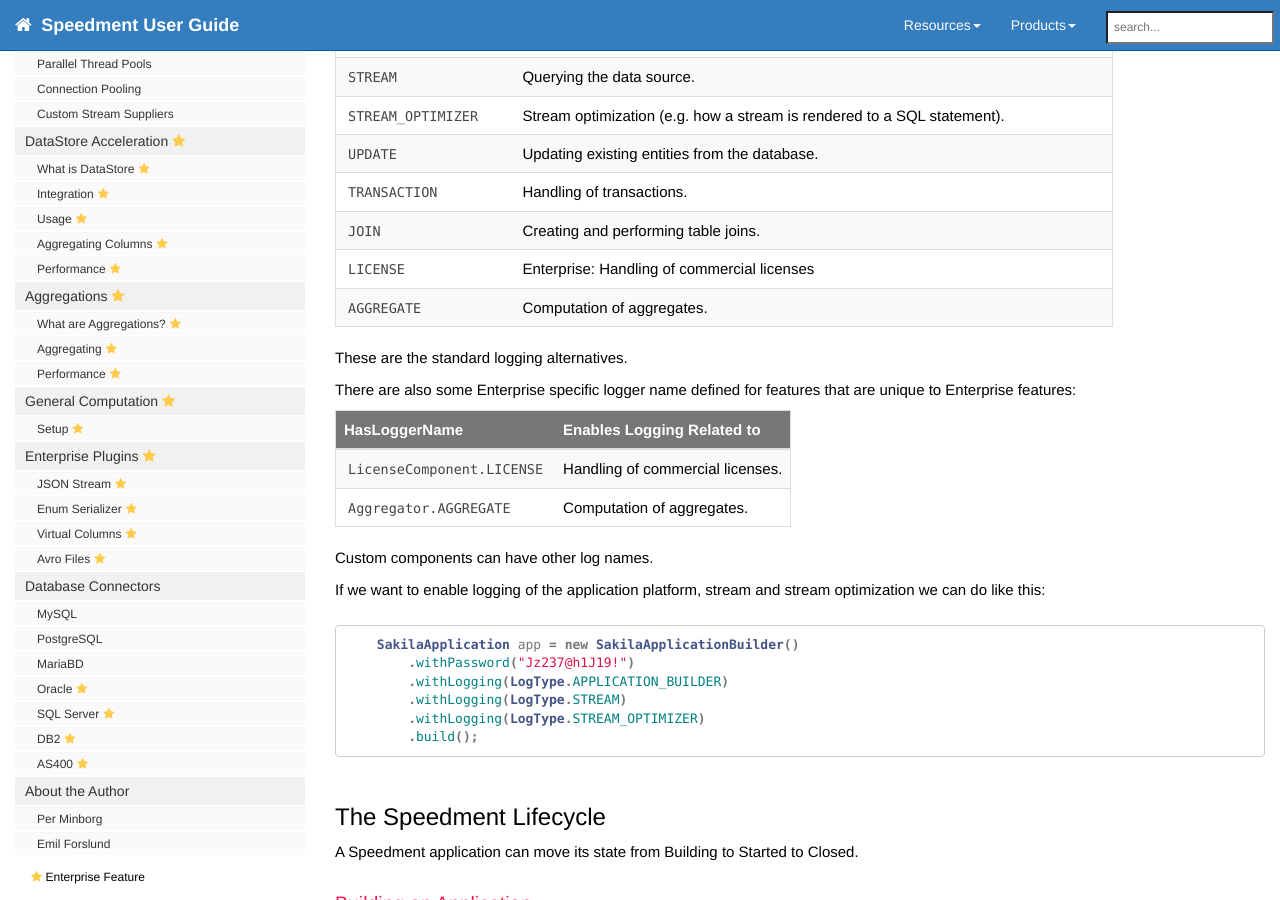
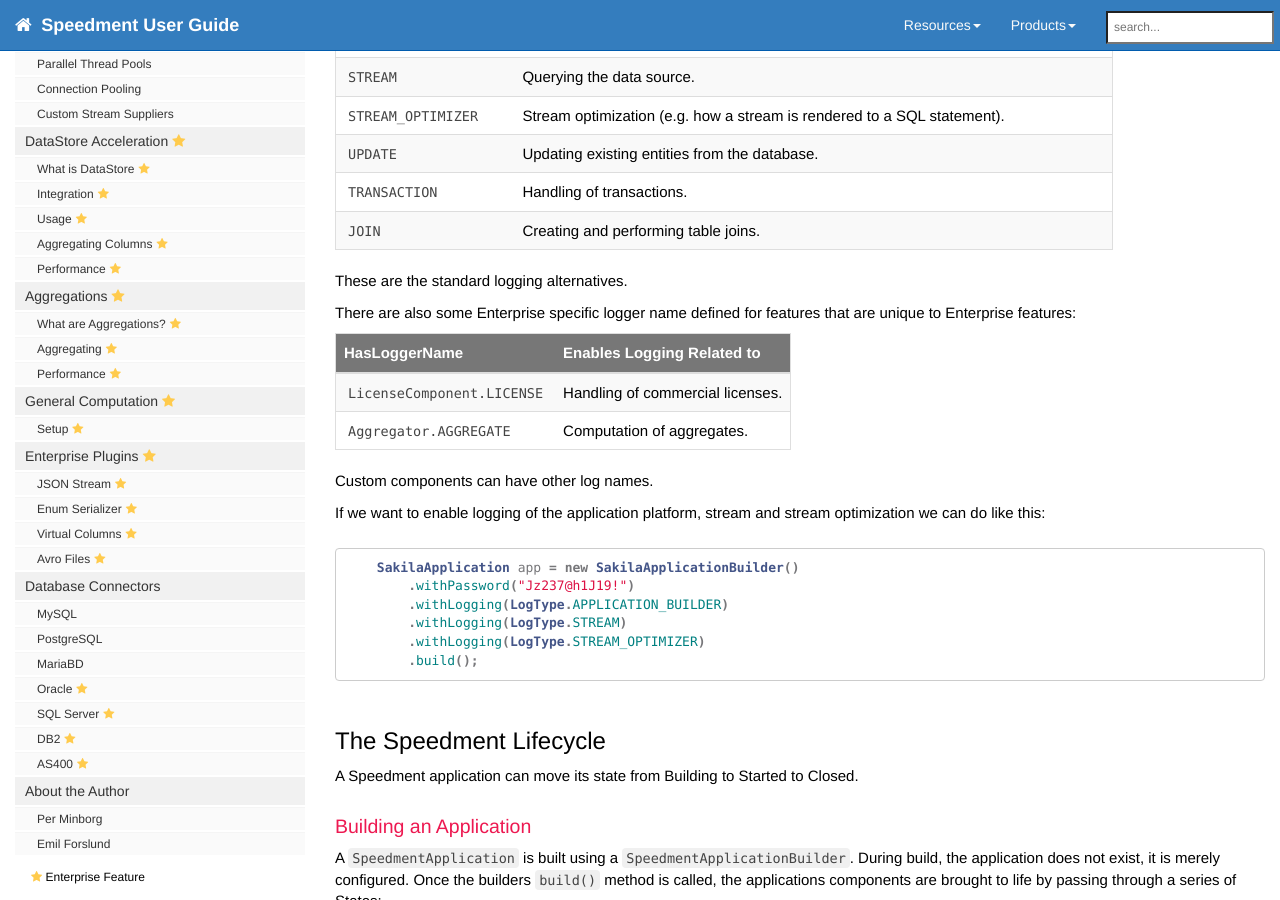
Before and after one commit to speedment/speedment-doc, a Jekyll site: the page built from pages/application_configuration.md, in a window 1280 px wide and 900 px high, scrolled down 2237 px. Built offline with Jekyll 4.4.1, drawn with Linux system fonts in a browser that asks for light colours; nearby versions of some CDN libraries; comment, search, counter and statistics services are not loaded.

Commit message:
Remove duplicate lines in table

```diff
--- a/pages/application_configuration.md
+++ b/pages/application_configuration.md
@@ -67,8 +67,6 @@
 | `UPDATE`             | Updating existing entities from the database.                                             |
 | `TRANSACTION`        | Handling of transactions.                                                                 |
 | `JOIN`               | Creating and performing table joins.                                                      |
-| `LICENSE`            | Enterprise: Handling of commercial licenses                                               |
-| `AGGREGATE`          | Computation of aggregates.                                                                |
 
 These are the standard logging alternatives.
 
```
